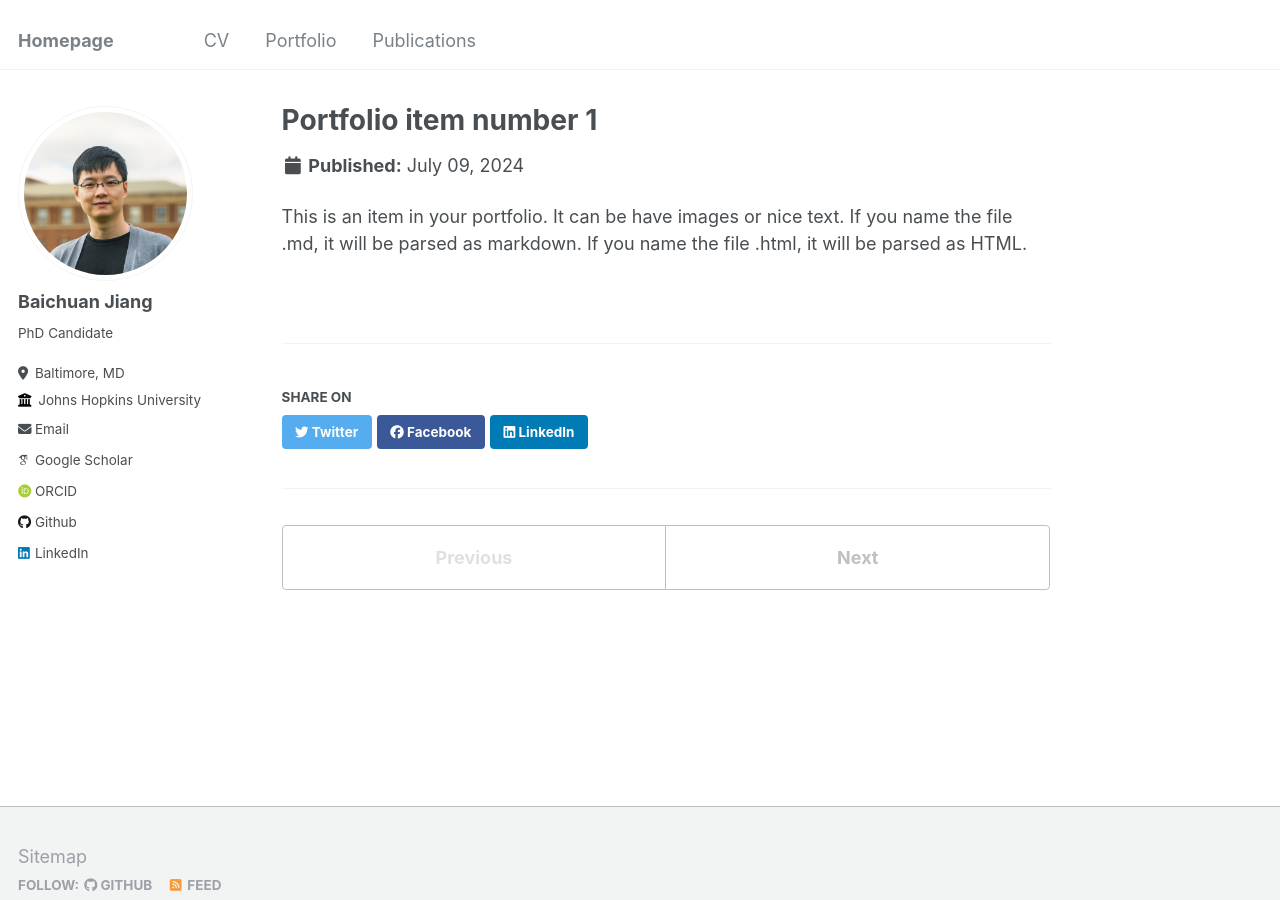
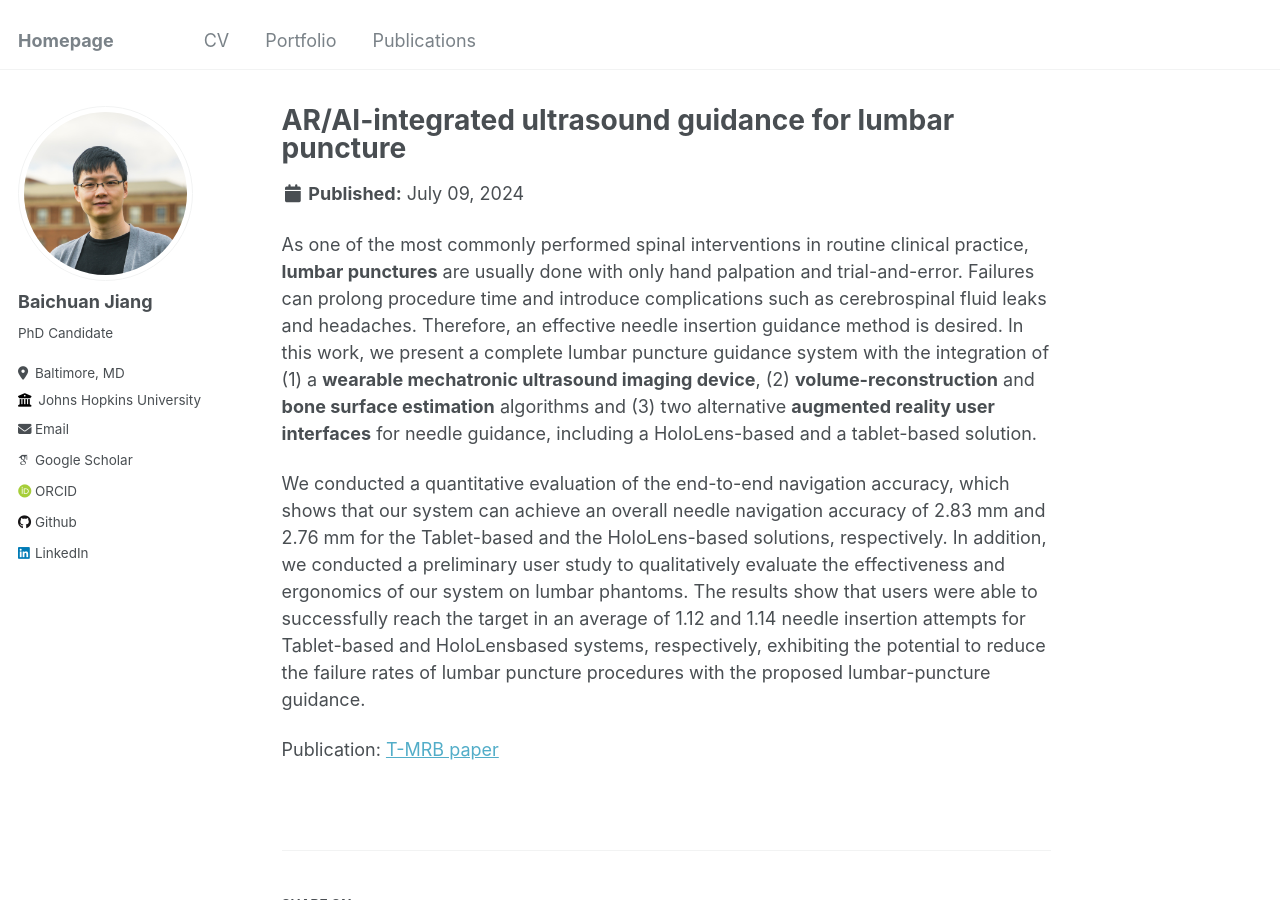
Before and after one commit to bcjiang/bcjiang.github.io, a Jekyll site: the page built from _portfolio/portfolio-1.md, in a window 1280 px wide and 900 px high. Built offline with Jekyll 4.4.1, drawn with Linux system fonts in a browser that asks for light colours; some web fonts are replaced.

Commit message:
Adding portfolio data.

```diff
--- a/_data/navigation.yml
+++ b/_data/navigation.yml
@@ -1,10 +1,11 @@
 # main links links
 main:
   - title: "CV"
-    url: /cv/
+    url: /files/Resume_v2.pdf
 
   - title: "Portfolio"
     url: /portfolio/
 
   - title: "Publications"
-    url: /publications/
+    url: https://scholar.google.com/citations?user=X_2CgRIAAAAJ
+    # url: /publications/
--- a/_portfolio/portfolio-1.md
+++ b/_portfolio/portfolio-1.md
@@ -1,7 +1,14 @@
 ---
-title: "Portfolio item number 1"
-excerpt: "Short description of portfolio item number 1<br/><img src='/images/500x300.png'>"
+title: "AR/AI-integrated ultrasound guidance for lumbar puncture "
+excerpt: "We designed a novel wearable mechatronic ultrasound system integrated with 2 alternative AR interfaces and image processing software, to help guide the needle insertion during lumbar puncture. <br/><img src='/images/tmrb_figure.png'>"
 collection: portfolio
 ---
 
-This is an item in your portfolio. It can be have images or nice text. If you name the file .md, it will be parsed as markdown. If you name the file .html, it will be parsed as HTML.
+As one of the most commonly performed spinal interventions in routine clinical practice, **lumbar punctures** are usually done with only hand palpation and trial-and-error.
+Failures can prolong procedure time and introduce complications such as cerebrospinal fluid leaks and headaches. Therefore, an effective needle insertion guidance method is desired. In this
+work, we present a complete lumbar puncture guidance system with the integration of (1) a **wearable mechatronic ultrasound imaging device**, (2) **volume-reconstruction** and **bone surface estimation** algorithms and (3) two alternative **augmented reality user interfaces** for needle guidance, including a HoloLens-based and a tablet-based solution.
+
+We conducted a quantitative evaluation of the end-to-end navigation accuracy, which shows that our system can achieve an overall needle navigation accuracy of 2.83 mm and 2.76 mm for the Tablet-based and the HoloLens-based solutions, respectively. In addition, we conducted a preliminary user study to qualitatively evaluate the effectiveness and ergonomics of our system on lumbar phantoms. The results show that users were able to successfully reach the target in an average of 1.12 and 1.14 needle insertion attempts for Tablet-based and HoloLensbased systems, respectively, exhibiting the potential to reduce the failure rates of lumbar puncture procedures with the proposed lumbar-puncture guidance.
+
+<!-- The following video demo shows our interventional guidance system.  -->
+Publication: [T-MRB paper](https://ieeexplore.ieee.org/abstract/document/10265129)
```
Also changed, not shown: _pages/about.md (+1 -1 lines), _portfolio/portfolio-2.html (deleted, +0 -7 lines), _portfolio/portfolio-2.md (added, +11 -0 lines), _portfolio/portfolio-3.md (added, +10 -0 lines), _portfolio/portfolio-4.md (added, +13 -0 lines), images/fusion_figure.png (added), images/tmrb_figure.png (added), images/uslicer_figure.jpg (added), images/vesnet_figure.png (added), 1 other file.
